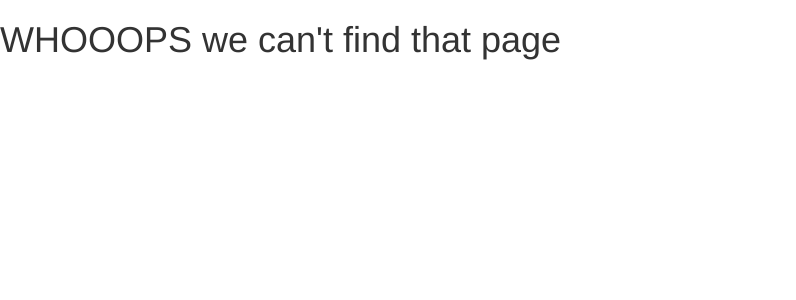
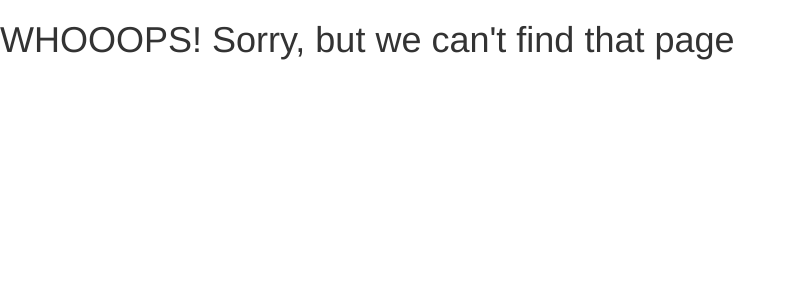
Before and after one commit to BenOkwara/newsapi, a Flask app: template app/templates/fourOwfour.html in a window 1280 px wide. Shown: the part 52-352 px from the top of the page, without its empty margins (0-796 px from the left). Run offline with Flask 2, Linux system fonts and the light colour scheme; the template is opened without the code that fills it, so the values that code supplies are empty; some libraries are stand-ins or nearby versions.

Commit message:
Edited Error Page

```diff
--- a/app/requests.py
+++ b/app/requests.py
@@ -97,14 +97,16 @@ def get_articles(id):
 
         if articles_details_response['articles']:
             article_results_list = articles_details_response['articles']
+
             articles_results = process_articles(article_results_list)
+
+            print(articles_results)
 
     return articles_results
 
 def process_articles(articles_list):
     article_results = []
     for item in articles_list:
-        print(item)
         author = item.get('author')
         title = item.get('title')
         description = item.get('description')
--- a/app/templates/article.html
+++ b/app/templates/article.html
@@ -4,6 +4,8 @@
 {% block content %}
 
 <h1>NEWS ARTICLES</h1>
+
+
 {{macro displayArticles(articles_list)}}
 
 {% endblock%}
--- a/app/templates/fourOwfour.html
+++ b/app/templates/fourOwfour.html
@@ -1,5 +1,5 @@
 {% extends 'base.html'%}
 
 {% block content %}
-    <h1>WHOOOPS we can't find that page</h1>
+    <h1>WHOOOPS! Sorry, but we can't find that page</h1>
 {% endblock %}
```
